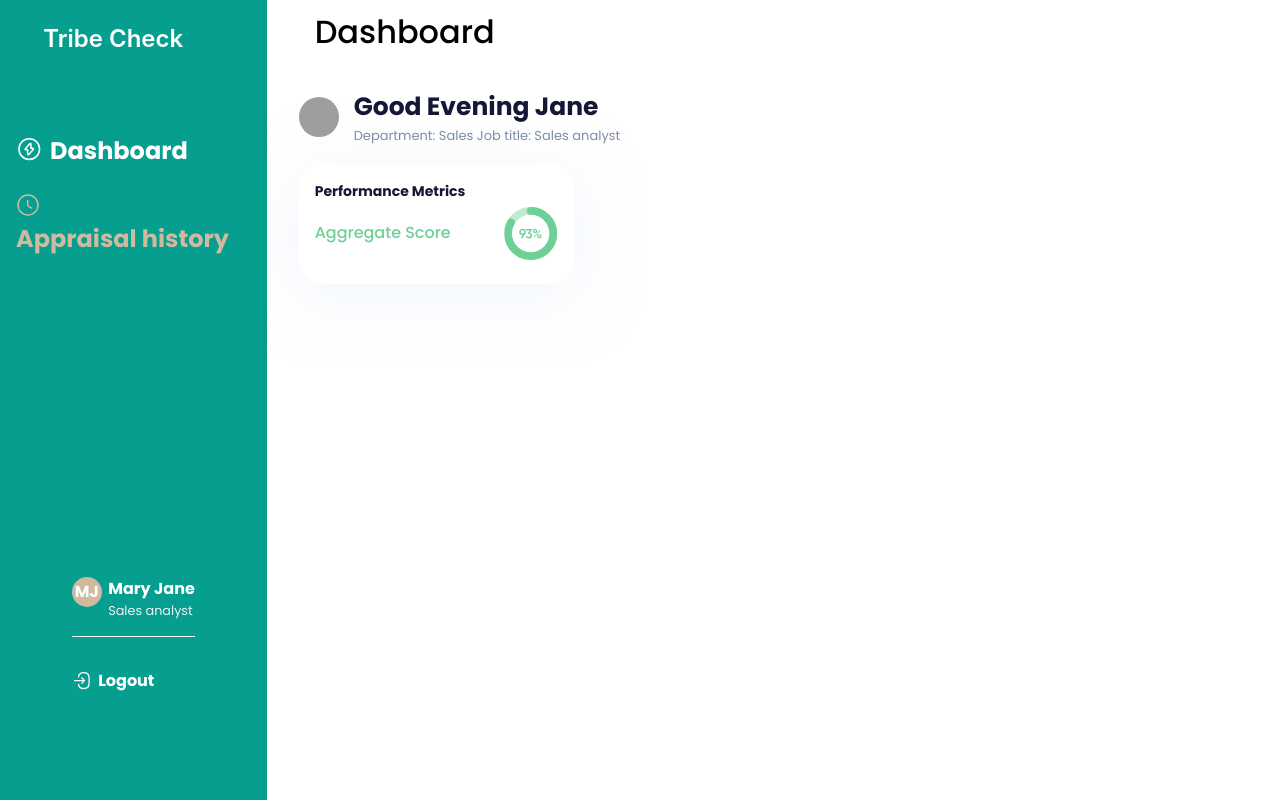
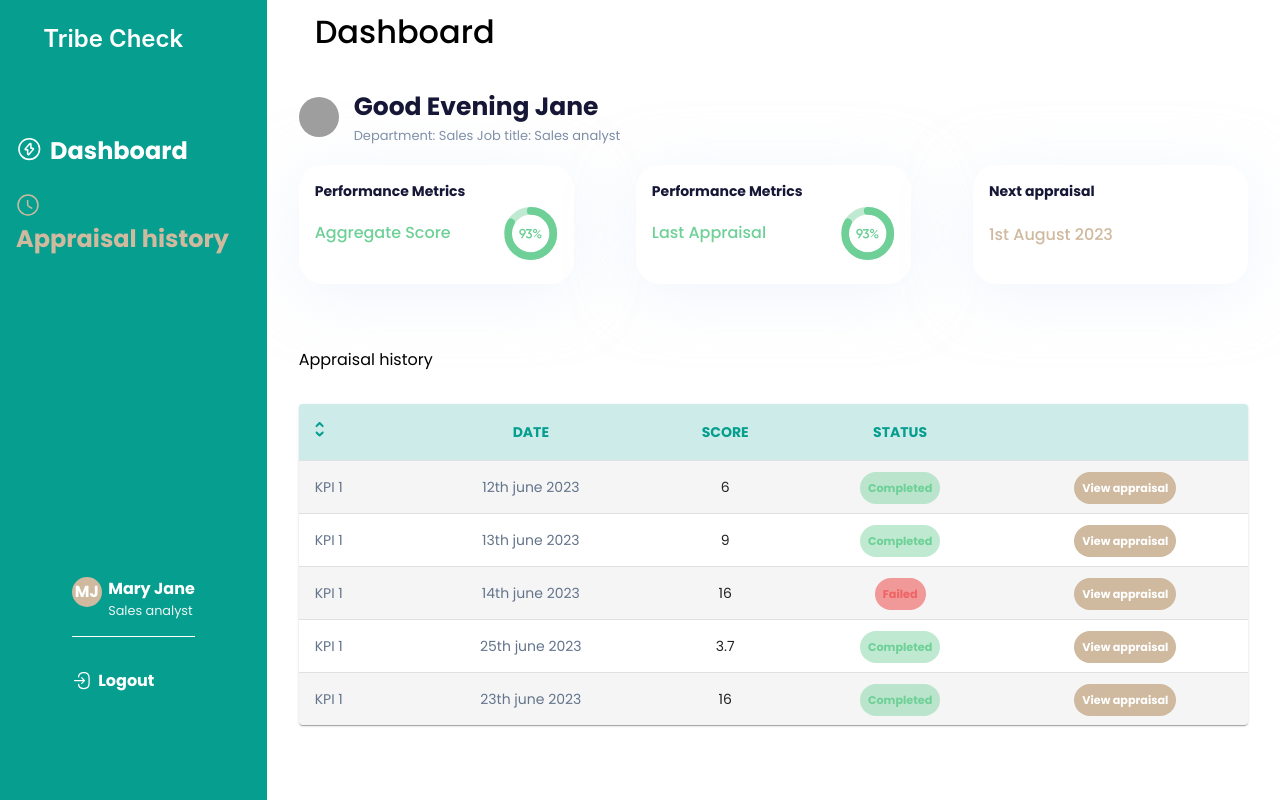
Before and after one commit to tanitoluwam/appraisal-management-system, a React (Create React App) app: page / in a window 1280 px wide. Built offline with nearby package versions, Linux system fonts and the light colour scheme; grey boxes are pictures that could not be loaded.

Commit message:
dashboard

```diff
--- a/src/components/CustomCard.tsx
+++ b/src/components/CustomCard.tsx
@@ -5,9 +5,13 @@ import CardContent from "@mui/material/CardContent";
 import Typography from "@mui/material/Typography";
 import PerformanceIcon from "assets/images/performance-icon.svg";
 
-
-
-export default function CustomCard() {
+interface props {
+  title: string;
+  subTitle: string;
+  performance?: boolean;
+}
+export default function CustomCard(props: props) {
+  const { title, subTitle, performance } = props;
   return (
     <Card
       sx={{
@@ -30,19 +34,25 @@ export default function CustomCard() {
           color="text.secondary"
           gutterBottom
         >
-          Performance Metrics
+          {title}
         </Typography>
         <Box
           sx={{
             display: "flex",
-            justifyContent:"space-between",
+            justifyContent: "space-between",
             alignItems: "center",
           }}
         >
-          <Typography sx={{ color: "#6ED097", fontWeight: 500 }}>
-            Aggregate Score
+          <Typography
+            sx={{
+              color: !performance ? "#CFB99F" : "#6ED097",
+              fontWeight: 500,
+              margin: !performance ? "1rem 0 0 0" : "",
+            }}
+          >
+            {subTitle}
           </Typography>
-          <Box component="img" src={PerformanceIcon} />
+          {performance ? <Box component="img" src={PerformanceIcon} /> : ""}
         </Box>
       </CardContent>
     </Card>
--- /dev/null
+++ b/src/components/CustomTable.tsx
@@ -0,0 +1,138 @@
+import * as React from "react";
+import { styled } from "@mui/material/styles";
+import Table from "@mui/material/Table";
+import TableBody from "@mui/material/TableBody";
+import TableCell, { tableCellClasses } from "@mui/material/TableCell";
+import TableContainer from "@mui/material/TableContainer";
+import TableHead from "@mui/material/TableHead";
+import TableRow from "@mui/material/TableRow";
+import Paper from "@mui/material/Paper";
+import SelectorIcon from "assets/images/selector-icon.svg";
+import { Box, Typography } from "@mui/material";
+
+const StyledTableCell = styled(TableCell)(({ theme }) => ({
+  [`&.${tableCellClasses.head}`]: {
+    backgroundColor: "rgba(5, 158, 143,0.2)",
+    color: "#059e8f",
+  },
+  [`&.${tableCellClasses.body}`]: {
+    fontSize: 14,
+  },
+}));
+
+const StyledTableRow = styled(TableRow)(({ theme }) => ({
+  "&:nth-of-type(odd)": {
+    backgroundColor: theme.palette.action.hover,
+  },
+  // hide last border
+  "&:last-child td, &:last-child th": {
+    border: 0,
+  },
+}));
+
+function createData(
+  SelectorIcon: string,
+  DATE: string,
+  SCORE: number,
+  STATUS: string,
+  protein: string
+) {
+  return { SelectorIcon, DATE, SCORE, STATUS, protein };
+}
+
+const rows = [
+  createData("KPI 1", "12th june 2023", 6.0, "Completed", "View appraisal"),
+  createData("KPI 1", "13th june 2023", 9.0, "Completed", "View appraisal"),
+  createData("KPI 1", "14th june 2023", 16.0, "Failed", "View appraisal"),
+  createData("KPI 1", "25th june 2023", 3.7, "Completed", "View appraisal"),
+  createData("KPI 1", "23th june 2023", 16.0, "Completed", "View appraisal"),
+];
+
+export default function CustomizedTables() {
+  return (
+    <TableContainer component={Paper}>
+      <Table sx={{ minWidth: 700 }} aria-label="customized table">
+        <TableHead>
+          <TableRow>
+            <StyledTableCell>
+              <Box
+                component="img"
+                src={SelectorIcon}
+                sx={{ color: "#059e8f" }}
+              />
+            </StyledTableCell>
+            <StyledTableCell align="center" sx={{ fontWeight: "600" }}>
+              DATE
+            </StyledTableCell>
+            <StyledTableCell align="center" sx={{ fontWeight: "600" }}>
+              SCORE
+            </StyledTableCell>
+            <StyledTableCell align="center" sx={{ fontWeight: "600" }}>
+              STATUS
+            </StyledTableCell>
+            <StyledTableCell
+              align="center"
+              sx={{ fontWeight: "600" }}
+            ></StyledTableCell>
+          </TableRow>
+        </TableHead>
+        <TableBody>
+          {rows.map((row) => (
+            <StyledTableRow key={row.SelectorIcon}>
+              <StyledTableCell
+                component="th"
+                scope="row"
+                sx={{ color: "#64748B" }}
+              >
+                {row.SelectorIcon}
+              </StyledTableCell>
+              <StyledTableCell align="center" sx={{ color: "#64748B" }}>
+                {row.DATE}
+              </StyledTableCell>
+              <StyledTableCell align="center">{row.SCORE}</StyledTableCell>
+              <StyledTableCell align="center">
+                {" "}
+                <Typography
+                  sx={{
+                    backgroundColor:
+                      row.STATUS === "Completed"
+                        ? "rgba(110, 208, 151, 0.44)"
+                        : "rgba(235, 33, 33,0.44)",
+                    color:
+                      row.STATUS === "Completed"
+                        ? "rgba(110, 208, 151, 1)"
+                        : "rgba(235, 33, 33,0.44)",
+                    display: "inline",
+                    // width: "100px",
+                    fontSize: "0.7rem",
+                    padding: "0.5rem",
+                    borderRadius: "25px",
+                    fontWeight: "600",
+                  }}
+                >
+                  {row.STATUS}
+                </Typography>{" "}
+              </StyledTableCell>
+              <StyledTableCell align="center">
+                {" "}
+                <Typography
+                  sx={{
+                    backgroundColor: "rgba(207, 185, 159)",
+                    color: "#fff",
+                    fontSize: "0.7rem",
+                    padding: "0.5rem",
+                    borderRadius: "25px",
+                    fontWeight: "600",
+                    display: "inline",
+                  }}
+                >
+                  {row.protein}
+                </Typography>{" "}
+              </StyledTableCell>
+            </StyledTableRow>
+          ))}
+        </TableBody>
+      </Table>
+    </TableContainer>
+  );
+}
--- a/src/pages/Home.tsx
+++ b/src/pages/Home.tsx
@@ -1,8 +1,11 @@
-import React from "react";
-import { Avatar, Box, Typography } from "@mui/material";
+import React, { useState } from "react";
+import { Avatar, Box, Table, Typography } from "@mui/material";
 import CustomCard from "components/CustomCard";
+import CustomizedTables from "components/CustomTable";
 
 const Home = () => {
+  const [performance, setPerformance] = useState<Boolean>(true);
+
   return (
     <Box sx={{ px: 4, py: 3 }}>
       <Box sx={{ display: "flex", alignItems: "center", marginBottom: "20px" }}>
@@ -22,7 +25,24 @@ const Home = () => {
           </Typography>
         </Box>
       </Box>
-      <CustomCard />
+      <Box sx={{ display: "flex", justifyContent: "space-between" }}>
+        <CustomCard
+          title="Performance Metrics"
+          subTitle="Aggregate Score"
+          performance
+        />
+        <CustomCard
+          title="Performance Metrics"
+          subTitle="Last Appraisal"
+          performance
+        />
+        <CustomCard title="Next appraisal" subTitle="1st August 2023" />
+      </Box>
+
+      <Box sx={{margin:{md:"4rem 0 0 0"}}}>
+        <Typography sx={{margin:{md:"0 0 2rem 0"}}} >Appraisal history</Typography>
+        <CustomizedTables />
+      </Box>
     </Box>
   );
 };
--- a/src/pages/SharedLayout.tsx
+++ b/src/pages/SharedLayout.tsx
@@ -23,7 +23,7 @@ import appraisalActive from "../assets/images/appraisal-history-active.svg";
 import dashboardLogo from "../assets/images/dashboard.svg";
 import dashboardLogoActive from "../assets/images/dashboard-active.svg";
 import { deepOrange } from "@mui/material/colors";
-import { Dashboard } from "components/Dashboard";
+// import { Dashboard } from "components/Dashboard";
 
 interface SharedLayoutProps {
   [value: string]: any;
--- a/src/utils/theme.tsx
+++ b/src/utils/theme.tsx
@@ -19,6 +19,7 @@ export interface CustomTheme {
 
 // Define color values
 const Green = "#1D606E";
+const mainGreen = "#059e8f";
 const black = "#000000";
 const white = "#ffffff";
 const lightNude = "#CFB99F";
```
Also changed, not shown: src/components/Table.tsx (deleted, +0 -79 lines), src/assets/images/selector-icon.svg.
